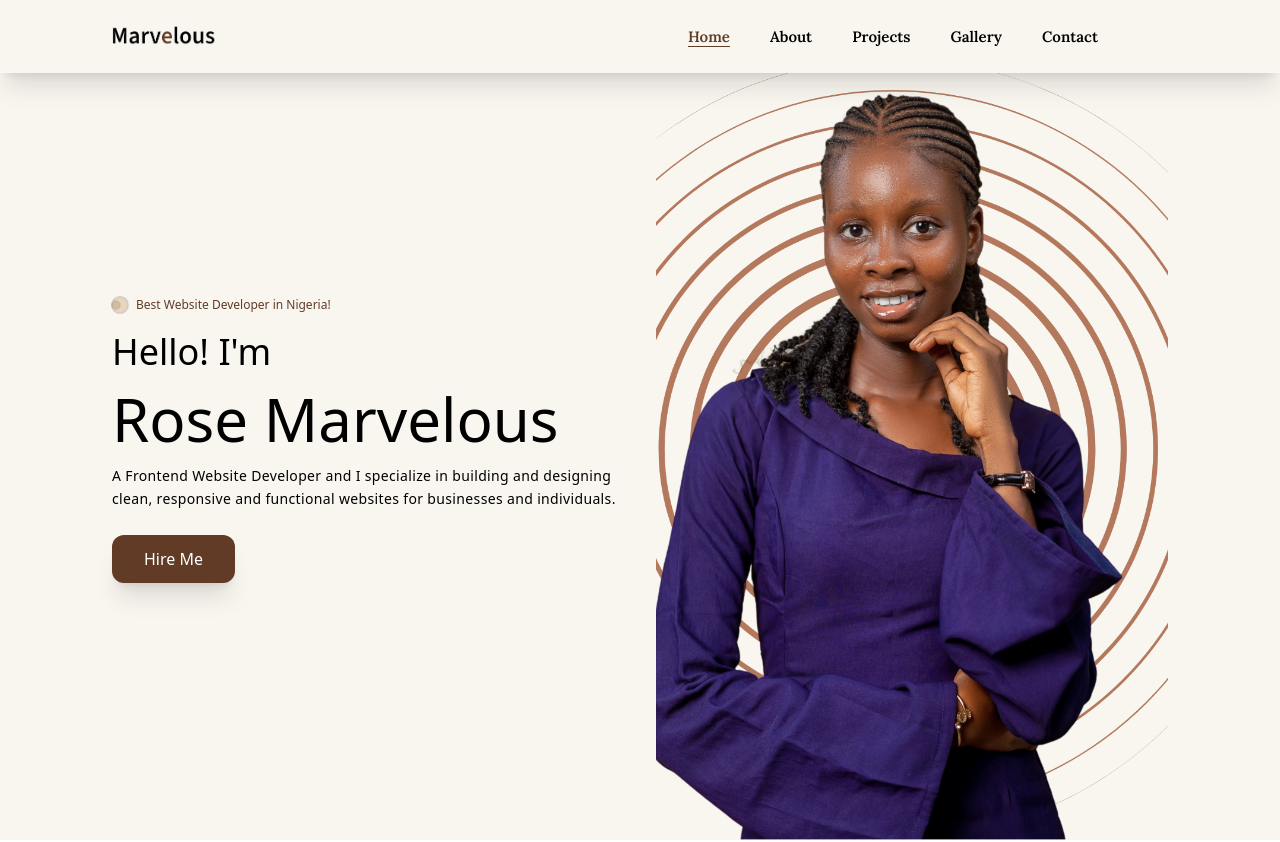
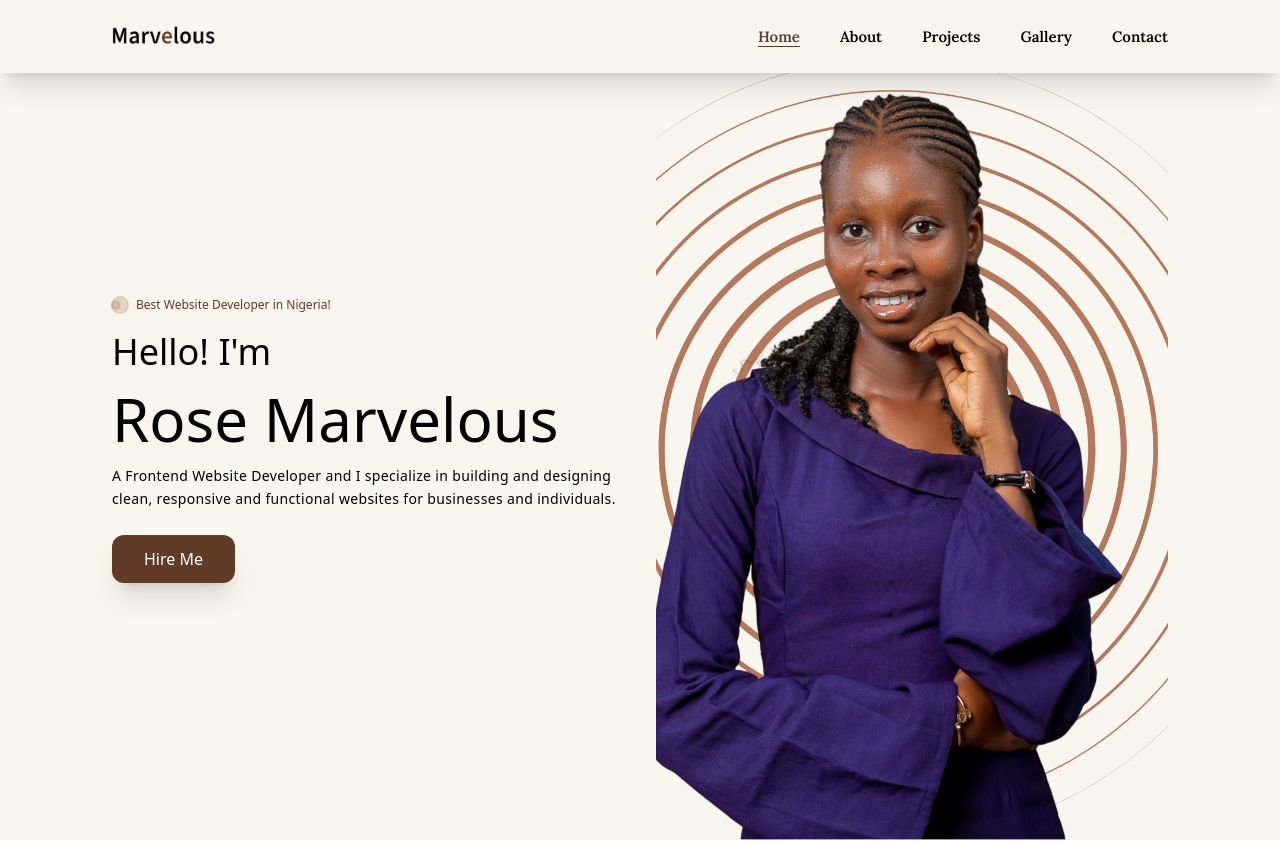
Before and after one commit to rhose1234/My-React-Portfolio, a React (Vite) app: page / in a window 1280 px wide. Shown: the top 842 px of the page. Built offline with nearby package versions, Linux system fonts and the light colour scheme.

Commit message:
worked on my navbar overlapping issue

```diff
--- a/src/Components/Sections/Navbar.jsx
+++ b/src/Components/Sections/Navbar.jsx
@@ -7,8 +7,8 @@ export default function Navbar() {
   const [isOpen, setIsOpen] = useState(false);
 
   return (
-    <nav className="max-w-full overflow-x-hidden bg-[#F9F6F0] shadow-xl fixed top-0 w-full z-10 h-auto place-content-center py-6 px-4 lg:px-28 md:px-16">
-      <div className="container flex justify-between items-center gap-x-10 lg:gap-x-24 md:gap-x-10">
+    <nav className="bg-[#F9F6F0] shadow-xl fixed top-0 w-full z-50">
+      <div className="flex justify-between items-center py-6 px-4 lg:px-28 md:px-16">
 
         {/* Logo */}
         <Link to="/" className="w-1/2">
@@ -16,7 +16,7 @@ export default function Navbar() {
         </Link>
 
         {/* Desktop Menu */}
-        <ul className="hidden md:flex gap-10 w-1/2">
+        <ul className="hidden md:flex gap-10 w-1/2 justify-end">
           <li><a href="#home" className="active">Home</a></li>
           <li><a href="#about">About</a></li>
           <li><a href="#projects">Projects</a></li>
@@ -26,7 +26,7 @@ export default function Navbar() {
 
         {/* Mobile Menu Button */}
         <button
-          className="md:hidden text-black focus:outline-none "
+          className="md:hidden text-black focus:outline-none"
           onClick={() => setIsOpen(!isOpen)}
           aria-expanded={isOpen}
         >
@@ -34,28 +34,20 @@ export default function Navbar() {
         </button>
       </div>
 
-      {/* Mobile Menu */}
-      {isOpen && (
-        <div className="fixed top-[9vh] left-0 w-full bg-black text-white transition-transform duration-300 ease-in-out md:hidden">
-          <ul className="flex flex-col items-center gap-10 text-xs pt-10 pb-10">
-            <li>
-              <a href="#home" className="active" onClick={() => setIsOpen(false)}>Home</a>
-            </li>
-            <li>
-              <a href="#about" onClick={() => setIsOpen(false)}>About</a>
-            </li>
-            <li>
-              <a href="#projects" onClick={() => setIsOpen(false)}>Projects</a>
-            </li>
-            <li>
-              <a href="#gallery" onClick={() => setIsOpen(false)}>Gallery</a>
-            </li>
-            <li>
-              <a href="#contact" onClick={() => setIsOpen(false)}>Contact</a>
-            </li>
-          </ul>
-        </div>
-      )}
+      {/* Mobile Dropdown */}
+      <div
+        className={`md:hidden bg-black text-white overflow-hidden transition-all duration-300 ease-in-out ${
+          isOpen ? "max-h-96 opacity-100" : "max-h-0 opacity-0"
+        }`}
+      >
+        <ul className="flex flex-col items-center gap-8 text-sm py-8">
+          <li><a href="#home" onClick={() => setIsOpen(false)}>Home</a></li>
+          <li><a href="#about" onClick={() => setIsOpen(false)}>About</a></li>
+          <li><a href="#projects" onClick={() => setIsOpen(false)}>Projects</a></li>
+          <li><a href="#gallery" onClick={() => setIsOpen(false)}>Gallery</a></li>
+          <li><a href="#contact" onClick={() => setIsOpen(false)}>Contact</a></li>
+        </ul>
+      </div>
     </nav>
   );
 }
```
